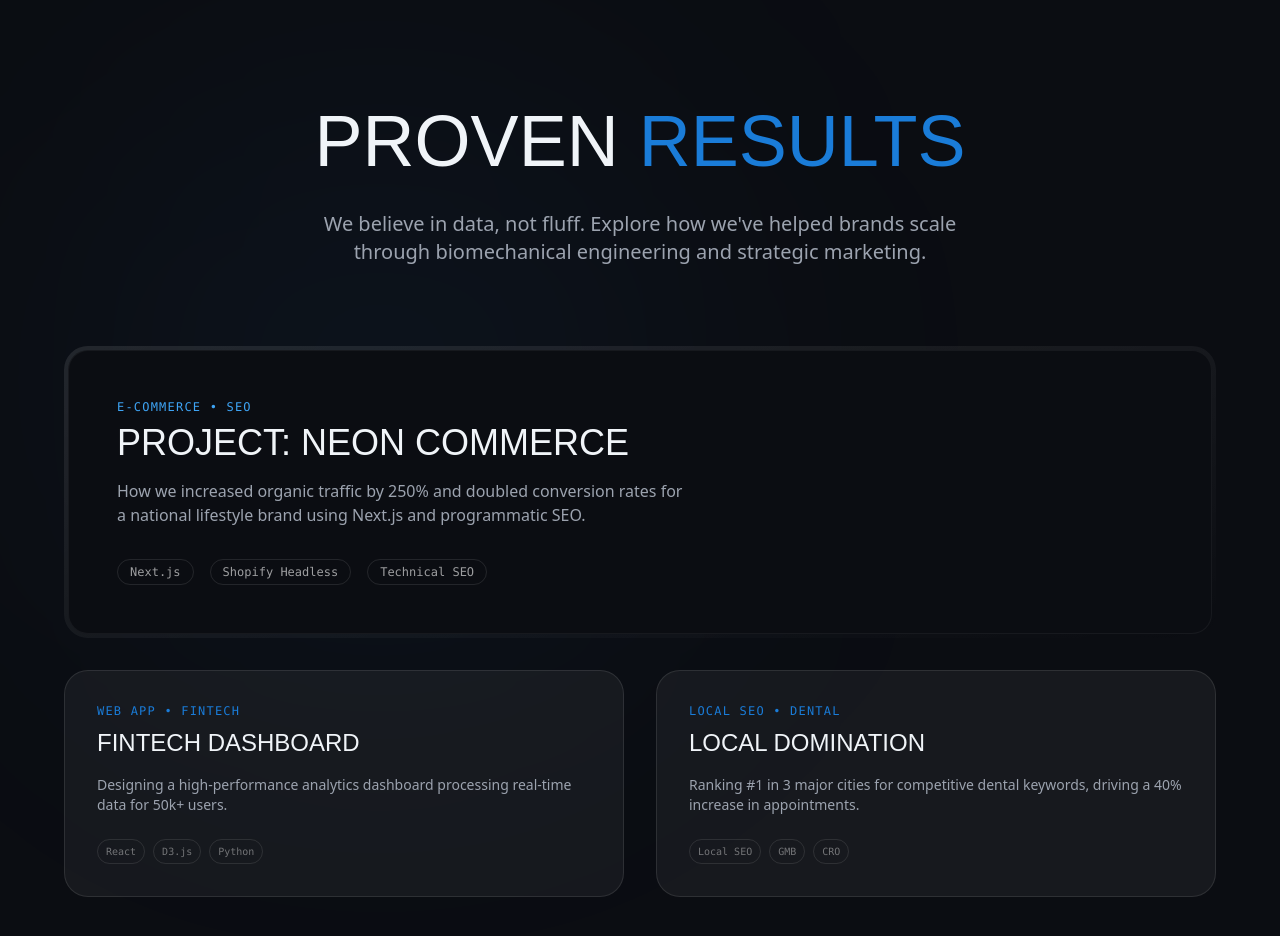
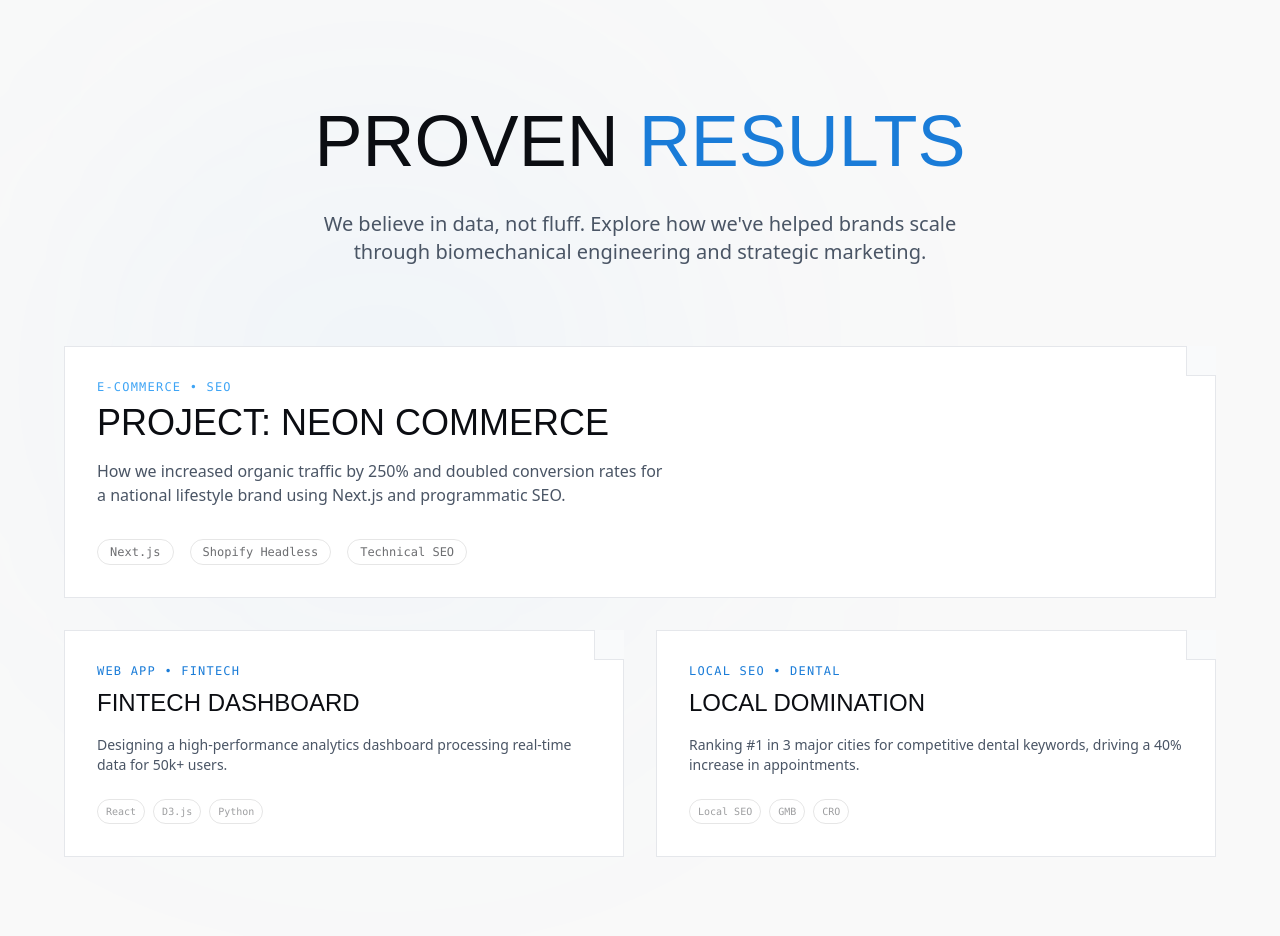
Before and after one commit to Girishiam/WebAnts-Digital, a Next.js app: page /case-studies in a window 1280 px wide. Shown: the top 936 px of the page. Built offline with nearby package versions, Linux system fonts and the light colour scheme.

Commit message:
Added new design

```diff
--- a/app/case-studies/page.tsx
+++ b/app/case-studies/page.tsx
@@ -1,4 +1,6 @@
 import Link from 'next/link';
+import HoneycombPattern from "@/components/ui/HoneycombPattern";
+import OrigamiCard from "@/components/ui/OrigamiCard";
 
 export const metadata = {
     title: "Case Studies | WebAnts Digital Success Stories",
@@ -7,8 +9,9 @@ export const metadata = {
 
 export default function CaseStudiesPage() {
     return (
-        <main className="min-h-screen bg-deep-void text-starlight-white pt-24 pb-20 px-6 md:px-12 font-inter">
+        <main className="min-h-screen bg-starlight-white text-deep-void pt-24 pb-20 px-6 md:px-12 font-inter">
             {/* Background Ambience */}
+            {/* <HoneycombPattern className="opacity-40" /> */}
             <div className="fixed inset-0 pointer-events-none">
                 <div className="absolute top-20 left-20 w-[600px] h-[600px] bg-electric-cyan/5 rounded-full blur-[150px]" />
             </div>
@@ -18,30 +21,28 @@ export default function CaseStudiesPage() {
                     <h1 className="font-monument text-4xl md:text-7xl uppercase leading-tight mb-6">
                         Proven <span className="text-ants-blue">Results</span>
                     </h1>
-                    <p className="text-xl text-muted-silver max-w-2xl mx-auto">
+                    <p className="text-xl text-gray-600 max-w-2xl mx-auto">
                         We believe in data, not fluff. Explore how we've helped brands scale through biomechanical engineering and strategic marketing.
                     </p>
                 </header>
 
                 {/* Case Study Grid */}
                 <div className="grid grid-cols-1 md:grid-cols-2 gap-8">
-                    <div className="col-span-1 md:col-span-2 p-1 bg-gradient-to-br from-white/10 to-transparent rounded-3xl">
-                        <div className="bg-deep-void h-full w-full rounded-[20px] p-8 md:p-12 border border-white/5 hover:border-ants-blue/50 transition-all group cursor-pointer relative overflow-hidden">
+                    <div className="col-span-1 md:col-span-2">
+                        <OrigamiCard className="h-full">
                             <div className="relative z-10">
                                 <span className="text-electric-cyan font-mono text-xs tracking-widest uppercase mb-2 block">E-commerce • SEO</span>
                                 <h3 className="font-monument text-3xl md:text-4xl uppercase mb-4 group-hover:text-ants-blue transition-colors">Project: Neon Commerce</h3>
-                                <p className="text-muted-silver mb-8 max-w-xl">
+                                <p className="text-gray-600 mb-8 max-w-xl">
                                     How we increased organic traffic by 250% and doubled conversion rates for a national lifestyle brand using Next.js and programmatic SEO.
                                 </p>
-                                <ul className="flex flex-wrap gap-4 text-xs font-mono text-white/60">
-                                    <li className="px-3 py-1 border border-white/10 rounded-full">Next.js</li>
-                                    <li className="px-3 py-1 border border-white/10 rounded-full">Shopify Headless</li>
-                                    <li className="px-3 py-1 border border-white/10 rounded-full">Technical SEO</li>
+                                <ul className="flex flex-wrap gap-4 text-xs font-mono text-deep-void/60">
+                                    <li className="px-3 py-1 border border-deep-void/10 rounded-full">Next.js</li>
+                                    <li className="px-3 py-1 border border-deep-void/10 rounded-full">Shopify Headless</li>
+                                    <li className="px-3 py-1 border border-deep-void/10 rounded-full">Technical SEO</li>
                                 </ul>
                             </div>
-                            {/* Hover Effect */}
-                            <div className="absolute inset-0 bg-ants-blue/5 opacity-0 group-hover:opacity-100 transition-opacity duration-500" />
-                        </div>
+                        </OrigamiCard>
                     </div>
 
                     <ProjectCard title="FinTech Dashboard" category="Web App • Fintech" desc="Designing a high-performance analytics dashboard processing real-time data for 50k+ users." tags={["React", "D3.js", "Python"]} />
@@ -54,15 +55,15 @@ export default function CaseStudiesPage() {
 
 function ProjectCard({ title, category, desc, tags }: any) {
     return (
-        <div className="group bg-white/5 border border-white/10 rounded-3xl p-8 hover:bg-white/10 transition-all cursor-pointer">
+        <OrigamiCard className="h-full">
             <span className="text-ants-blue font-mono text-xs tracking-widest uppercase mb-2 block">{category}</span>
             <h3 className="font-monument text-2xl uppercase mb-4">{title}</h3>
-            <p className="text-muted-silver text-sm mb-6">{desc}</p>
-            <ul className="flex flex-wrap gap-2 text-[10px] font-mono text-white/40">
+            <p className="text-gray-600 text-sm mb-6">{desc}</p>
+            <ul className="flex flex-wrap gap-2 text-[10px] font-mono text-deep-void/40">
                 {tags.map((tag: string) => (
-                    <li key={tag} className="px-2 py-1 border border-white/10 rounded-full">{tag}</li>
+                    <li key={tag} className="px-2 py-1 border border-deep-void/10 rounded-full">{tag}</li>
                 ))}
             </ul>
-        </div>
+        </OrigamiCard>
     )
 }
--- a/app/globals.css
+++ b/app/globals.css
@@ -6,7 +6,7 @@
   --color-electric-cyan: #3EA4F5;
   --color-titanium-grey: #4A4A4A;
   --color-obsidian-glass: rgba(22, 25, 32, 0.8);
-  --color-starlight-white: #F0F4F8;
+  --color-starlight-white: #F9F9F9;
   --color-muted-silver: #9CA3AF;
   --color-neural-violet: #7B61FF;
   --color-hive-gold: #FFD700;
@@ -18,7 +18,7 @@
 /* Custom Utilities / Base Styles */
 @layer base {
   body {
-    @apply bg-deep-void text-starlight-white font-inter;
+    @apply bg-starlight-white text-deep-void font-inter;
   }
 }
 
--- a/app/layout.tsx
+++ b/app/layout.tsx
@@ -29,7 +29,7 @@ export default function RootLayout({
   return (
     <html lang="en">
       <body
-        className={`${montserrat.variable} font-sans antialiased bg-deep-void text-starlight-white overflow-hidden`}
+        className={`${montserrat.variable} font-sans antialiased bg-starlight-white text-deep-void overflow-hidden`}
       >
         {children}
       </body>
--- a/app/page.tsx
+++ b/app/page.tsx
@@ -3,7 +3,7 @@ import Overlay from "@/components/ui/Overlay";
 
 export default function Home() {
   return (
-    <main className="relative w-full h-screen overflow-hidden bg-deep-void">
+    <main className="relative w-full h-screen overflow-hidden bg-starlight-white">
       <CanvasWrapper />
       <Overlay />
     </main>
--- a/components/CanvasWrapper.tsx
+++ b/components/CanvasWrapper.tsx
@@ -15,7 +15,7 @@ export default function CanvasWrapper() {
                     gl={{ antialias: true, alpha: true }}
                     dpr={[1, 2]} // Optimize for pixel density
                 >
-                    <color attach="background" args={["#0B0D12"]} />
+                    <color attach="background" args={["#F9F9F9"]} />
                     <Suspense fallback={null}>
                         <Experience />
                     </Suspense>
--- /dev/null
+++ b/components/ui/HoneycombPattern.tsx
@@ -0,0 +1,43 @@
+export default function HoneycombPattern({
+    color = "#1A7CD8",
+    opacity = 0.03,
+    scale = 30, // Size of the hex
+    className = ""
+}: {
+    color?: string;
+    opacity?: number;
+    scale?: number;
+    className?: string;
+}) {
+    // Generate a simple repeating hex pattern SVG
+    // This is extremely lightweight (< 1KB)
+    return (
+        <div className={`absolute inset-0 pointer-events-none overflowing-hidden ${className}`} style={{ zIndex: 0 }}>
+            <svg
+                width="100%"
+                height="100%"
+                xmlns="http://www.w3.org/2000/svg"
+                className="absolute inset-0 w-full h-full"
+            >
+                <defs>
+                    <pattern
+                        id="honeycomb"
+                        width={scale * 2}
+                        height={scale * 1.732} // sqrt(3) approx
+                        patternUnits="userSpaceOnUse"
+                    >
+                        {/* Hexagon Path */}
+                        <path
+                            d={`M${scale} 0 L${scale * 2} ${scale * 0.433} L${scale * 2} ${scale * 1.299} L${scale} ${scale * 1.732} L0 ${scale * 1.299} L0 ${scale * 0.433} Z`}
+                            fill="none"
+                            stroke={color}
+                            strokeWidth="1"
+                            opacity={0.4}
+                        />
+                    </pattern>
+                </defs>
+                <rect width="100%" height="100%" fill="url(#honeycomb)" />
+            </svg>
+        </div>
+    );
+}
--- /dev/null
+++ b/components/ui/OrigamiCard.tsx
@@ -0,0 +1,36 @@
+import { ReactNode } from "react";
+
+export default function OrigamiCard({
+    children,
+    className = "",
+}: {
+    children: ReactNode;
+    className?: string;
+}) {
+    return (
+        <div className={`relative group ${className}`}>
+            {/* Main Content Card with "Folded" visual via clip-path */}
+            {/* The corner fold is achieved by clipping the top-right corner */}
+            <div
+                className="relative z-10 bg-white border border-gray-200 p-8 transition-all duration-300 group-hover:-translate-y-2 shadow-[0_4px_20px_-2px_rgba(0,0,0,0.05)] group-hover:shadow-[0_20px_40px_-5px_rgba(26,124,216,0.15)]"
+                style={{
+                    clipPath: "polygon(0 0, calc(100% - 30px) 0, 100% 30px, 100% 100%, 0 100%)",
+                }}
+            >
+                {children}
+            </div>
+
+            {/* The "Fold" Effect (Pseudo-element substitute) */}
+            {/* This triangle sits in the empty space created by the clip-path */}
+            <div
+                className="absolute top-0 right-0 w-[30px] h-[30px] bg-gray-50 border-l border-b border-gray-200 transition-colors group-hover:bg-electric-cyan/10"
+                style={{
+                    zIndex: 20,
+                }}
+            />
+
+            {/* Decorative "Tech" Accent Line */}
+            <div className="absolute top-0 left-0 w-1 h-full bg-linear-to-b from-ants-blue to-transparent opacity-0 group-hover:opacity-100 transition-opacity duration-500" />
+        </div>
+    );
+}
--- a/tailwind.config.ts
+++ b/tailwind.config.ts
@@ -12,7 +12,7 @@ const config: Config = {
                 background: "var(--background)",
                 foreground: "var(--foreground)",
                 "deep-void": "#0a0a0a",
-                "starlight-white": "#f0f0f0",
+                "starlight-white": "#F9F9F9",
                 "ants-blue": "#3ea4f5",
                 "electric-cyan": "#00f3ff",
                 "muted-silver": "#888888",
```
Also changed, not shown: app/about/page.tsx (+16 -13 lines), components/3d/Experience.tsx (+4 -4 lines), components/ui/Navbar.tsx (+21 -20 lines), components/ui/Overlay.tsx (+9 -6 lines).
